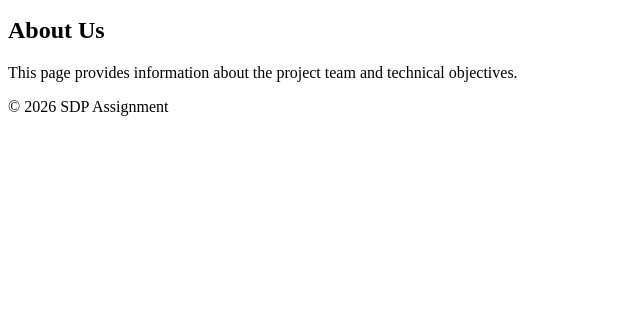
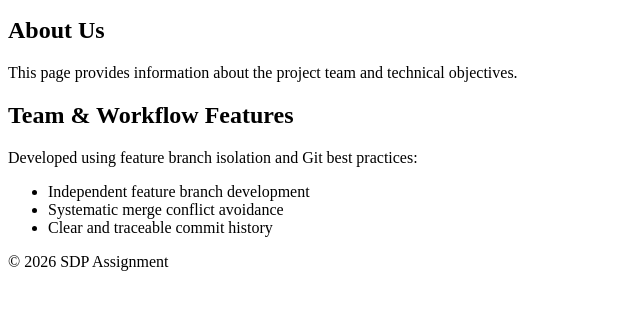
Before and after one commit to X-DIABLO-X/SDP-Assignment-Git-Workflow, a plain HTML site: page about.html in a window 1280 px wide. Shown: the part 101-410 px from the top of the page, without its empty margins (0-640 px from the left). Drawn offline with Linux system fonts and the light colour scheme.

Commit message:
Add Team & Workflow Features section to about.html on feature branch

```diff
--- a/about.html
+++ b/about.html
@@ -18,6 +18,15 @@
             <h2>About Us</h2>
             <p>This page provides information about the project team and technical objectives.</p>
         </section>
+        <section>
+            <h2>Team & Workflow Features</h2>
+            <p>Developed using feature branch isolation and Git best practices:</p>
+            <ul>
+                <li>Independent feature branch development</li>
+                <li>Systematic merge conflict avoidance</li>
+                <li>Clear and traceable commit history</li>
+            </ul>
+        </section>
     </main>
     <footer>
         <p>&copy; 2026 SDP Assignment</p>
```
